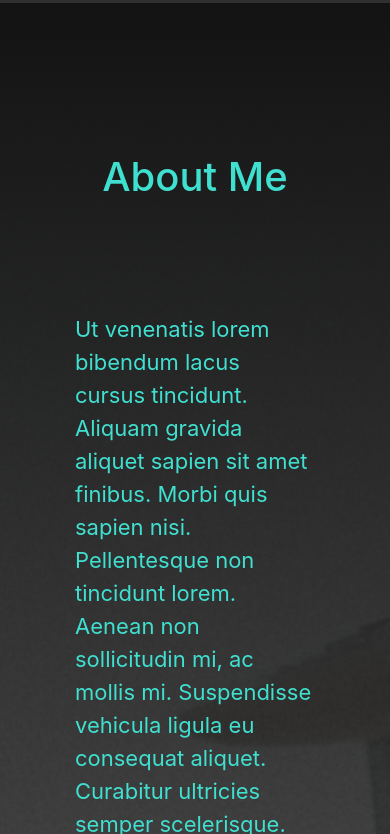
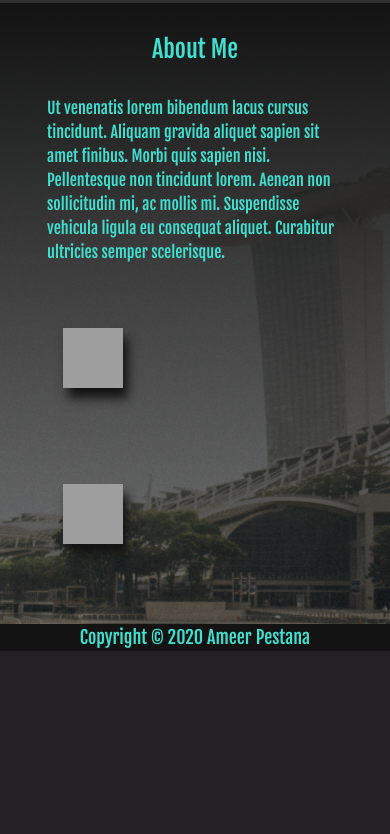
Before and after one commit to Ameer28/MyPortfolioWebsite, a PHP site: page / in a window 390 px wide; the page is wider, and only the part inside the window is pictured. Shown: the part 1970-2804 px from the top of that part. After the commit the page ends 2621 px from the top of that part, so only its background shows below. Run offline with PHP 8.4, Linux system fonts and the light colour scheme; grey boxes are pictures that could not be loaded.

Commit message:
Minor changes to CSS elements
Minor changes to CSS elements

```diff
--- a/index.php
+++ b/index.php
@@ -66,6 +66,8 @@ $msg = 'Please use a valid email';
     <link rel="stylesheet" href="https://stackpath.bootstrapcdn.com/bootstrap/4.4.1/css/bootstrap.min.css"
         integrity="sha384-Vkoo8x4CGsO3+Hhxv8T/Q5PaXtkKtu6ug5TOeNV6gBiFeWPGFN9MuhOf23Q9Ifjh" crossorigin="anonymous">
     <link rel="stylesheet" href="https://cdnjs.cloudflare.com/ajax/libs/font-awesome/4.7.0/css/font-awesome.min.css">
+    <link href="https://fonts.googleapis.com/css2?family=Fjalla+One&display=swap" rel="stylesheet">
+
 </head>
 
 <body>
@@ -151,7 +153,7 @@ $msg = 'Please use a valid email';
                 <div class="row">
 
                     <div class="col-lg-4 mb-3 mb-lg-0">
-                        <div class="hover hover-2 text-white rounded"><img src="PwCAcademy.png">
+                        <div class="hover hover-2 text-white rounded"><img src="images/PwCAcademy.png">
                             <div class="hover-overlay"></div>
                             <div class="hover-2-content px-5 py-4">
                                 <h3 class="hover-2-title text-uppercase font-weight-bold mb-0"> <span
@@ -165,7 +167,7 @@ $msg = 'Please use a valid email';
                     </div>
 
                     <div class="col-lg-4 mb-3 mb-lg-0">
-                        <div class="hover hover-2 text-white rounded"><img src="TECHLearningCentreScreenshot.png">
+                        <div class="hover hover-2 text-white rounded"><img src="images/TECHLearningCentreScreenshot.png">
                             <div class="hover-overlay"></div>
                             <div class="hover-2-content px-5 py-4">
                                 <h3 class="hover-2-title text-uppercase font-weight-bold mb-0"> <span
@@ -199,7 +201,7 @@ $msg = 'Please use a valid email';
                 <div class="row">
 
                     <div class="col-lg-4 mb-3 mb-lg-0">
-                        <div class="hover hover-2 text-white rounded"><img src="Ameer's PokeDex1.png">
+                        <div class="hover hover-2 text-white rounded"><img src="images/Ameer's PokeDex1.png">
                             <div class="hover-overlay"></div>
                             <div class="hover-2-content px-5 py-4">
                                 <h3 class="hover-2-title text-uppercase font-weight-bold mb-0"> <span
@@ -251,9 +253,9 @@ $msg = 'Please use a valid email';
                         <div class="socialNetworks">
                             <span class="socialNetworkHover">
                                 <a href="https://www.linkedin.com/in/ameer-pestana-284222114/">
-                                    <img src="icons8-linkedin-120.png"></a>
+                                    <img src="images/icons8-linkedin-120.png"></a>
                                 <a href="https://github.com/Ameer28/">
-                                    <img src="icons8-github-120.png"></a>
+                                    <img src="images/icons8-github-120.png"></a>
                             </span>
                         </div>
                     </div>
--- a/main.js
+++ b/main.js
@@ -4,7 +4,7 @@ $('#writeToMeModal').on('show.bs.modal', function (event) {
   var modal = $(this)
   modal.find('.modal-title').text('New message to ' + recipient)
   modal.find('.modal-body input').val(recipient)
-})4k
+})
 
 const writeToMeForm = document.getElementById('writeToMeForm');
 const nameField = document.getElementById('nameField');
--- a/style.css
+++ b/style.css
@@ -2,11 +2,15 @@ html {
     scroll-behavior: smooth;
 }
 
-.container-fluid {
+body {
+    font-family: 'Fjalla One', sans-serif !important;
+}
+
+div.container-fluid {
     background-color: black;
     font-size: 18px;
     margin-right: auto;
-    color: #40E0D0;
+    color: #00A1AB;
     z-index: 9999;
 }
 
@@ -18,7 +22,7 @@ div.container-fluid, .container-lg, .container-md, .container-sm, .container-xl
 
 .nav-link {
     background-color: #000;
-    color: #40E0D0;
+    color: #00A1AB;
 }
 
 .nav-link:hover {
@@ -27,14 +31,14 @@ div.container-fluid, .container-lg, .container-md, .container-sm, .container-xl
 
 .navbar-nav {
     text-align: right;
-    background-color: #40E0D0;
+    background-color: #00A1AB;
 }
 
 .navbar-toggler {
     padding: .25rem .75rem;
     font-size: 1.25rem;
     line-height: 1;
-    background-color: #40E0D0;
+    background-color: #00A1AB;
     border: 1px solid transparent;
     border-radius: .25rem;
 }
@@ -52,13 +56,13 @@ div.container-fluid, .container-lg, .container-md, .container-sm, .container-xl
 }
 
 .navbarButton {
-    background-color: #40E0D0 !important;
+    background-color: #00A1AB !important;
     color: black !important;
     margin-right: 10px;
 }
 
 .navbarButton:hover {
-    background-color: #4db6ac !important;
+    background-color: #00A1AB !important;
     color: white !important;
 }
 
@@ -74,21 +78,22 @@ div.container-fluid, .container-lg, .container-md, .container-sm, .container-xl
     justify-content: center;
     align-items: center;
     text-align: center;
-    background-image: linear-gradient(rgba(0, 0, 0, 0.5), rgba(0, 0, 0, 0.5)), url("illuminated-cityscape-against-blue-sky-at-night-316093.jpg");
+    background-image: url("images/illuminated-cityscape-against-blue-sky-at-night-316093.jpg");
     background-size: cover;
     background-position: center center;
     background-repeat: no-repeat;
+    /* filter: grayscale(100%); */
 }
 
 .hero h1 {
     font-size: 5vw;
     margin-top: 0;
     margin-bottom: 0.5rem;
-    color: #40E0D0;
+    color: #00A1AB;
 }
 
 .hero h3 {
-    color: #40E0D0;
+    color: #00A1AB;
     font-size: 2.5vw;
 }
 
@@ -212,7 +217,7 @@ div.container-fluid, .container-lg, .container-md, .container-sm, .container-xl
 
 /*****************About Me*************************/
 .aboutMe {
-    background-image: linear-gradient(rgba(19, 19, 19, 1), rgba(0, 0, 0, 0.5)), url("MBSdayCropped.jpg");
+    background-image: linear-gradient(rgba(19, 19, 19, 1), rgba(0, 0, 0, 0.5)), url("images/MBSdayCropped.jpg");
     background-position: center;
     background-repeat: no-repeat;
     background-size: cover;
@@ -331,4 +336,31 @@ div.container-fluid, .container-lg, .container-md, .container-sm, .container-xl
         color: white;
         display: block;
     }
+
+    .aboutMe {
+        padding: 2rem;
+    }
+
+    .aboutMe h1 {
+        margin-bottom: 0;
+        font-size: 24px;
+    }
+
+    .aboutMe p {
+        font-size: 16px;
+    }
+
+    .socialNetworks {
+        padding: 0;
+    }
+
+    .socialNetworks a {
+        display: flex;
+    }
+
+    .socialNetworks img {
+        width: 60px;
+        height: 60px;
+        margin-left: 1rem;
+    }
 }
```
